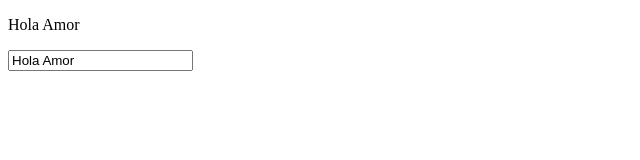
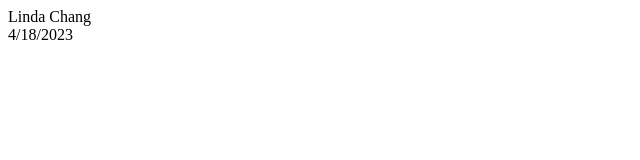
Before and after one commit to migapi00/Aprendiendo-VUE, a plain HTML site: page index.html in a window 1280 px wide. Shown: the whole page, without its empty margins (0-640 px from the left). Drawn offline with nearby package versions, Linux system fonts and the light colour scheme.

Commit message:
propiedades computadas

```diff
--- a/index.html
+++ b/index.html
@@ -13,20 +13,27 @@
         const vm = Vue.createApp({
             data() {
                 return {
-                    text: "Hola Amor"
+                    firstName: "Linda",
+                    lastName: "Chang",
+                    now: new Date()
                 };
             },
+            computed: {
+                fullName() {
+                    return this.firstName + " " + this.lastName;
+                },
+                today() {
+                    return this.now.toLocaleDateString();
+                }
+            },
+
 
             template: `
-                <p>{{ text }}</p>
-                <input
-                    type="text"
-                    v-model="text"
-                >
+                <div> {{ fullName }} </div>
+                <div> {{ today }} </div>
             `
         }).mount('#app');
-    // v-on: es igual a @
-    // v-bind: es igual a :
+
     </script>
 
 </body>
```
